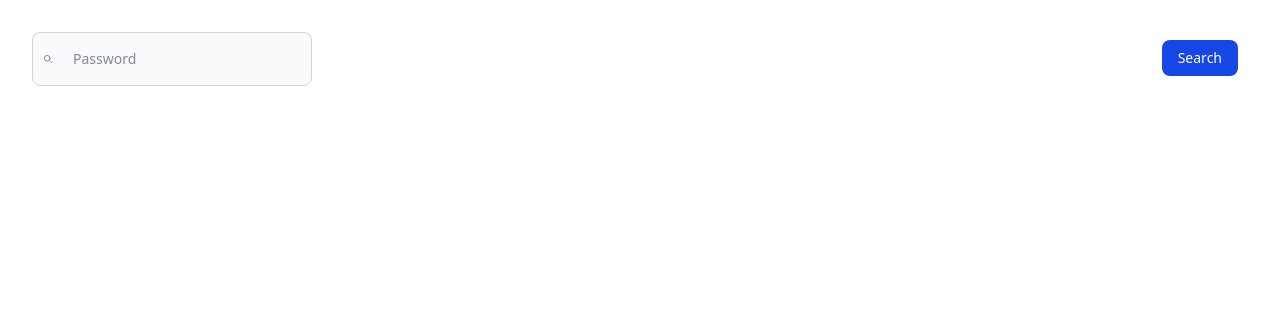
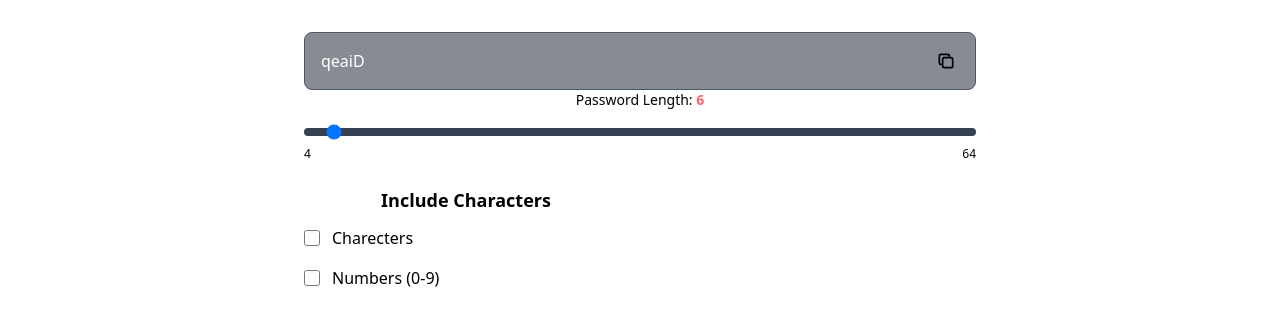
Before and after one commit to Dibyendu-sk/react102, a React (Vite) app: page /password-generator in a window 1280 px wide. Shown: the top 326 px of the page. Built offline with nearby package versions, Linux system fonts and the light colour scheme.

Commit message:
password generator using useEffect,useRef,useState,useCallBack.

```diff
--- a/src/App.tsx
+++ b/src/App.tsx
@@ -1,5 +1,5 @@
 import './App.css'
-import Helloworld from "./pages/helloWorld"
+// import Helloworld from "./pages/helloWorld"
 import { Home } from './pages/Home'
 
 
--- a/src/pages/PasswordGenerator.tsx
+++ b/src/pages/PasswordGenerator.tsx
@@ -1,27 +1,110 @@
-import { useState } from "react"
+import { useCallback, useEffect, useRef, useState } from "react"
 
-export function PasswordGenerator(){
-    const [passwordLength, setPasswordLength] = useState(6)
+export function PasswordGenerator() {
+    const [passwordLength, setPasswordLength] = useState<number>(6)
     const [numberAllowed, setNumberAllowed] = useState(false)
-    const [specialCharAllowed, setSpecialCharAllowed] = useState(false)
-    const [password, setPassword] = useState("")
+    const [specialCharAllowed, setSpecialCharAllowed] = useState<boolean>(false)
+    const [password, setPassword] = useState('')
 
+    const generatePassword =
+        useCallback(() => {
+            // () => {
+            let pass = ''
+            let str = "ABCDEFGHIJKLMNOPQRSTUVWXYZabcdefghijklmnopqrstuvwxyz"
+            if (numberAllowed) str += "0123456789"
+            if (specialCharAllowed) str += "~!@#$%^&*()_+"
+
+            for (let i = 1; i < passwordLength; i++) {
+                const char = Math.floor(Math.random() * str.length + 1)
+                pass += str.charAt(char)
+            }
+            setPassword(pass)
+            console.log(password);
+            // }
+
+        }, [passwordLength, numberAllowed, specialCharAllowed])
+    useEffect(() => {
+        generatePassword()
+    }, [passwordLength, specialCharAllowed, numberAllowed])
+
+    const passwordRef = useRef(null)
+    const copyPasswordToClipBoard = () => {
+        console.log("clicked");
+
+        window.navigator.clipboard.writeText(password)
+        passwordRef.current?.select()
+    }
     return <>
-<body style={{placeItems:"center"}}>
-    <form>
-    <label htmlFor="search" className="mb-1 text-sm font-medium text-gray-900 sr-only dark:text-white">Search</label>
-    <div className="relative">
-        <div className="absolute inset-y-0 start-0 flex items-center ps-3 pointer-events-none">
-            <svg className="w-2 h-4 text-gray-500 dark:text-gray-400" aria-hidden="true" xmlns="http://www.w3.org/2000/svg" fill="none" viewBox="0 0 20 20">
-                <path stroke="currentColor" stroke-linecap="round" stroke-linejoin="round" stroke-width="2" d="m19 19-4-4m0-7A7 7 0 1 1 1 8a7 7 0 0 1 14 0Z"/>
-            </svg>
+        {/* <div className="bg-gradient-to-br from-slate-900 via-purple-900 to-slate-900"> */}
+        <div className="max-w-2xl mx-auto ">
+            <div className="relative">
+                <input
+                    type="text"
+                    id="generatedPassword"
+                    className="w-full p-4 bg-gray-900/50 border border-gray-600 rounded-lg text-white"
+                    placeholder="Your password will be displayed here"
+                    value={password}
+                    ref={passwordRef}
+                    readOnly
+                />
+                <button
+                    id="copyBtn"
+                    className="absolute right-3 top-1/2 transform -translate-y-1/2 p-2 text-white-400 hover:text-white transition-colors"
+                    title="Copy to clipboard"
+                    onClick={copyPasswordToClipBoard}
+                >
+                    <svg className="w-5 h-5" fill="none" stroke="currentColor" viewBox="0 0 24 24">
+                        <path strokeLinecap="round" strokeLinejoin="round" strokeWidth="2" d="M8 16H6a2 2 0 01-2-2V6a2 2 0 012-2h8a2 2 0 012 2v2m-6 12h8a2 2 0 002-2v-8a2 2 0 00-2-2h-8a2 2 0 00-2 2v8a2 2 0 002 2z"></path>
+                    </svg>
+                </button>
+            </div>
+
+            <div className="grid grid-cols-1 md:grid-cols-2 gap-6 mb-8">
+
+                <div className="md:col-span-2">
+                    <label className="block text-sm font-medium text-black-200 mb-2">
+                        Password Length: <span id="lengthValue" className="text-red-400 font-semibold">{passwordLength}</span>
+                    </label>
+                    <input
+                        type="range"
+                        id="lengthSlider"
+                        min="4"
+                        max="64"
+                        value={passwordLength}
+                        className="w-full h-2 bg-gray-700 rounded-lg appearance-none cursor-pointer slider"
+                        onChange={(e) => setPasswordLength(Number(e.target.value))}
+                    />
+                    <div className="flex justify-between text-xs text-black-400 mt-1">
+                        <span>4</span>
+                        <span>64</span>
+                    </div>
+                </div>
+
+                <div className="space-y-4">
+                    <h3 className="text-lg font-semibold text-black mb-3">Include Characters</h3>
+
+                    <label className="flex items-center space-x-3 cursor-pointer">
+                        <input type="checkbox" id="includeLowercase" defaultChecked={specialCharAllowed} className="w-4 h-4 text-purple-600 bg-gray-700 border-gray-600 rounded focus:ring-purple-500"
+                            // value={Boolean(specialCharAllowed)}
+                            onChange={() => setSpecialCharAllowed((prev) => !prev)} // we are using this for quick changes in checkbox
+                        />
+                        <span className="text-black-200">Charecters</span>
+                    </label>
+
+                    <label className="flex items-center space-x-3 cursor-pointer">
+                        <input type="checkbox" id="includeNumbers" defaultChecked={numberAllowed} className="w-4 h-4 text-purple-600 bg-gray-700 border-gray-600 rounded focus:ring-purple-500"
+                            onChange={() => setNumberAllowed((prev) => !prev)}
+                        />
+                        <span className="text-black-200">Numbers (0-9)</span>
+                    </label>
+
+                    {/* <label className="flex items-center space-x-3 cursor-pointer">
+                        <input type="checkbox" id="includeSymbols" className="w-4 h-4 text-purple-600 bg-gray-700 border-gray-600 rounded focus:ring-purple-500" />
+                        <span className="text-black-200">Symbols (!@#$%^&*)</span>
+                    </label> */}
+                </div>
+            </div>
+            {/* </div> */}
         </div>
-        <input type="search" id="search" className="block w-70 p-4 ps-10 text-sm text-gray-900 border border-gray-300 rounded-lg bg-gray-50 focus:ring-blue-500 focus:border-blue-500 dark:bg-gray-700 dark:border-gray-600 dark:placeholder-gray-400 dark:text-white dark:focus:ring-blue-500 dark:focus:border-blue-500" placeholder="Password" required />
-        <button type="submit" className="text-white absolute end-2.5 bottom-2.5 bg-blue-700 hover:bg-blue-800 focus:ring-4 focus:outline-none focus:ring-blue-300 font-medium rounded-lg text-sm px-4 py-2 dark:bg-blue-600 dark:hover:bg-blue-700 dark:focus:ring-blue-800">Search</button>
-    </div>
-</form>
-</body>
-
-
     </>
 }
```
